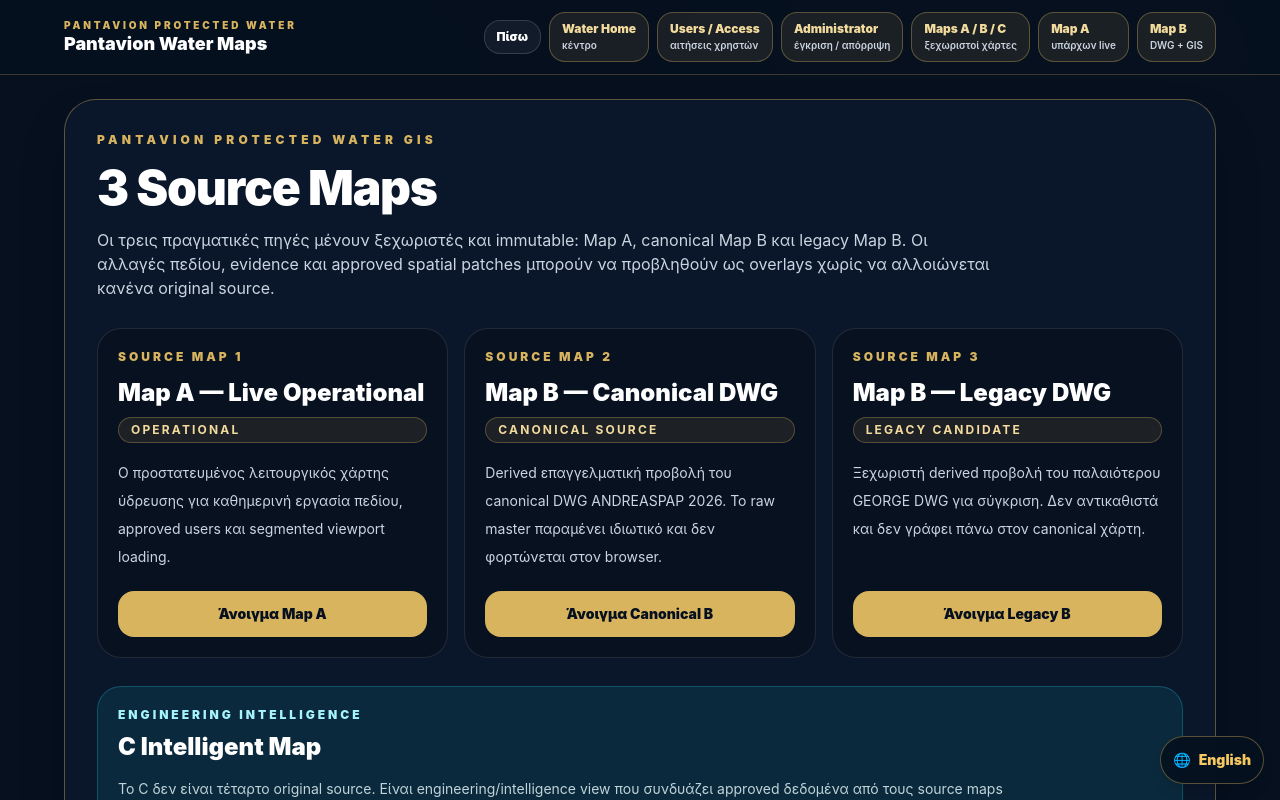
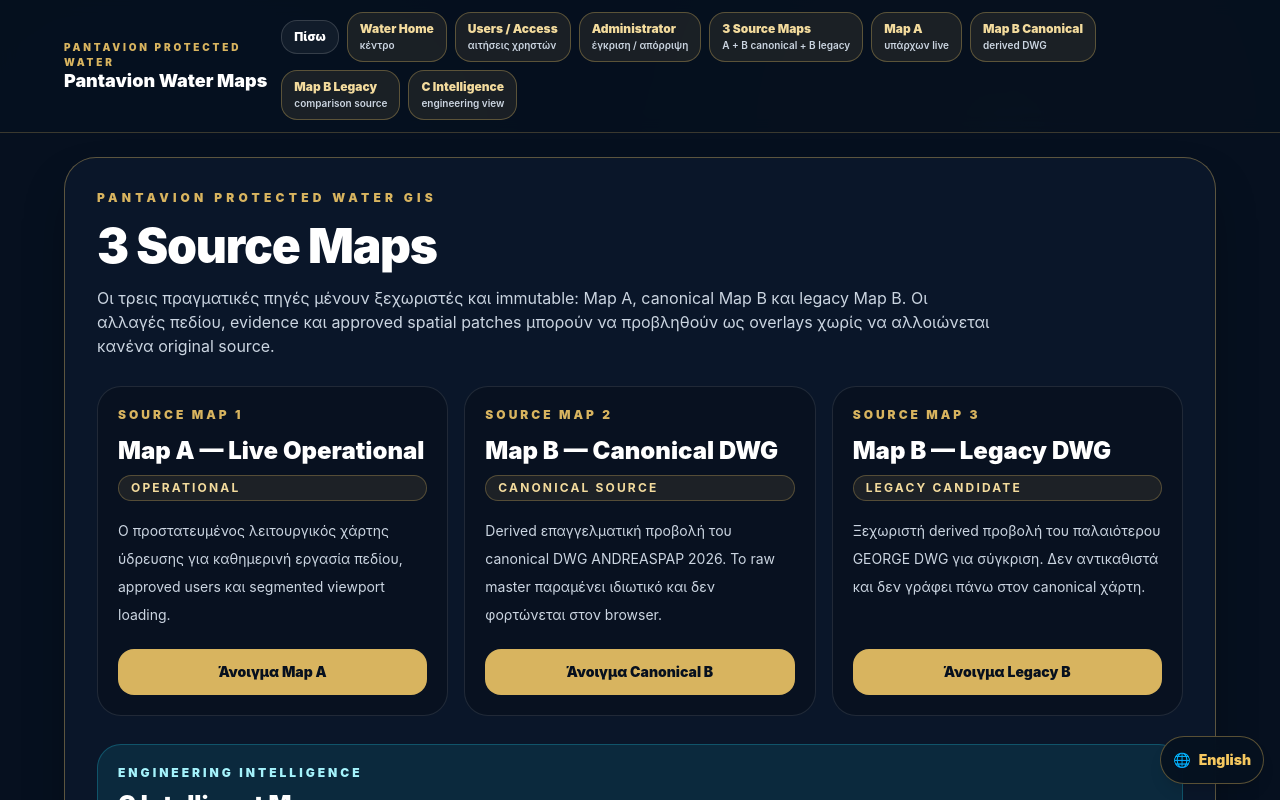
Before and after one commit to pandaconnect1/pantavion-planet, a Next.js app: page /professional/infrastructure/water/maps in a window 1280 px wide. Shown: the top 800 px of the page. Built offline with nearby package versions, Linux system fonts and the light colour scheme.

Commit message:
feat(water): expose canonical and legacy Map B navigation

```diff
--- a/app/professional/infrastructure/water/water-map-navigation.tsx
+++ b/app/professional/infrastructure/water/water-map-navigation.tsx
@@ -20,8 +20,8 @@ const links = [
   },
   {
     href: "/professional/infrastructure/water/maps",
-    label: "Maps A / B / C",
-    description: "ξεχωριστοί χάρτες",
+    label: "3 Source Maps",
+    description: "A + B canonical + B legacy",
   },
   {
     href: "/professional/infrastructure/water/live",
@@ -29,9 +29,19 @@ const links = [
     description: "υπάρχων live",
   },
   {
-    href: "/professional/infrastructure/water/b",
-    label: "Map B",
-    description: "DWG + GIS",
+    href: "/professional/infrastructure/water/master-b-mobile?sourceKey=canonical-2026-andreaspap",
+    label: "Map B Canonical",
+    description: "derived DWG",
+  },
+  {
+    href: "/professional/infrastructure/water/master-b-mobile?sourceKey=legacy-george-85m",
+    label: "Map B Legacy",
+    description: "comparison source",
+  },
+  {
+    href: "/professional/infrastructure/water/c",
+    label: "C Intelligence",
+    description: "engineering view",
   },
 ];
 
```
